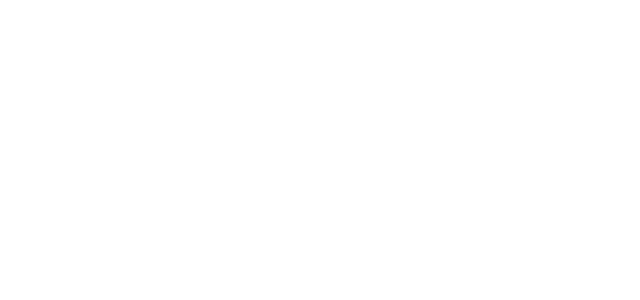
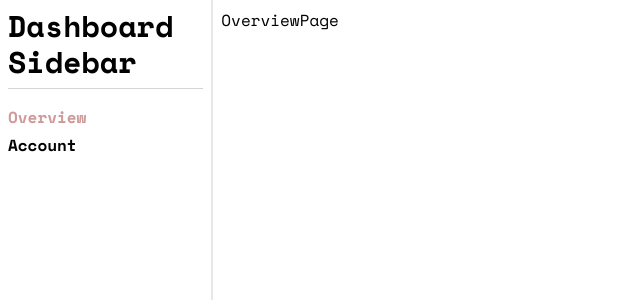
Before and after one commit to omuondzi/molly-luxe, a React (Vite) app: page /dashboard in a window 1280 px wide. Before the commit this address had no page. Shown: the top 300 px of the page, without its empty margins (0-640 px from the left). Built offline with nearby package versions, Linux system fonts and the light colour scheme.

Commit message:
Core - dashboard layout - display flex

```diff
--- /dev/null
+++ b/src/layouts/dashboard/index.tsx
@@ -0,0 +1,32 @@
+import { Outlet } from "react-router-dom";
+import DashboardSidebar from "./sidebar";
+
+const DashboardLayout = () => {
+	// side by side rendering
+	// className="grid grid-cols-6 h-screen overflow-hidden"
+	// className="py-10 px-4 col-span-5"
+	return (
+		<main className="h-screen overflow-hidden grid grid-cols-6">
+			{/* <main className=" dashboard-layout-wrapper-grid"> */}
+			{/* <main className="h-screen overflow-hidden flex"> */}
+			{/* sidebar */}
+			<section className="p-2 border-r-[2px]">
+				{/* <section className="dashboard-layout-sidebar-grid"> */}
+				{/* <section className="p-2 border-r-[2px]"> */}
+				{/* <p>side bar</p> */}
+				<DashboardSidebar />
+				{/* <p>300px</p> */}
+			</section>
+			{/* content */}
+			<section className="p-2 col-span-5">
+				{/* <section className="dashboard-layout-content-grid"> */}
+				{/* <section className="p-2 flex-1"> */}
+				{/* <p>content section</p>
+				<p>flex:1</p> */}
+				<Outlet />
+			</section>
+		</main>
+	);
+};
+
+export default DashboardLayout;
--- /dev/null
+++ b/src/layouts/dashboard/sidebar.tsx
@@ -0,0 +1,43 @@
+import clsx from "clsx";
+import { NavLink } from "react-router-dom";
+
+const NavItems = [
+	{
+		path: "/dashboard",
+		label: "Overview",
+	},
+	{
+		path: "/dashboard/account",
+		label: "Account",
+	},
+];
+
+const DashboardSidebar = () => {
+	return (
+		<nav>
+			<h4 className="font-bold text-3xl">Dashboard Sidebar</h4>
+
+			<section className="h-[1px] mt-2 mb-4 bg-[#d4d4d4]" />
+
+			<section className="flex  flex-col gap-1">
+				{NavItems.map((item, idx) => (
+					<NavLink
+						key={idx}
+						to={item.path}
+						className={({ isActive }) =>
+							clsx(
+								"font-bold",
+								isActive && "text-primary-default"
+							)
+						}
+						end
+					>
+						{item.label}
+					</NavLink>
+				))}
+			</section>
+		</nav>
+	);
+};
+
+export default DashboardSidebar;
--- a/src/layouts/landing/navbar.tsx
+++ b/src/layouts/landing/navbar.tsx
@@ -10,26 +10,25 @@
 		path: "/contact",
 		label: "Contact",
 	},
+	{
+		path: "/dashboard",
+		label: "Dashboard",
+	},
 ];
 
 const LandingNavbar = () => {
 	return (
+		// padding: 1.5rem 0; border: 0.5rem solid;
 		<nav className="py-6 border-2">
+			{/* display:flex; justify-content: space-between; align-items:center */}
 			<section className="container flex justify-between items-center">
 				<p>LandingNavbar</p>
+				{/* display : flex; gap:0.75rem ; align-items:center */}
 				<section className="flex gap-3 items-center">
 					{NavItems.map((item, idx) => (
 						<NavLink
 							key={idx}
 							to={item.path}
-							// className={({ isActive }) =>
-							// 	isActive ? "font-bold" : ""
-							// }
-							// className={({ isActive }) =>
-							// 	isActive
-							// 		? "font-bold text-primary-default"
-							// 		: "font-bold"
-							// }
 							className={({ isActive }) =>
 								clsx(
 									"font-bold",
--- a/src/pages/contact.tsx
+++ /dev/null
@@ -1,9 +0,0 @@
-const ContactPage = () => {
-	return (
-		<main className="container bg-yellow-400 min-h-screen ">
-			<p>Contact Page</p>
-		</main>
-	);
-};
-
-export default ContactPage;
--- /dev/null
+++ b/src/pages/contact/business.tsx
@@ -0,0 +1,9 @@
+const ContactBusinessPage = () => {
+	return (
+		<section className="container min-h-[50vh]  bg-yellow-400 ">
+			<p>Contact Business Page</p>
+		</section>
+	);
+};
+
+export default ContactBusinessPage;
--- /dev/null
+++ b/src/pages/contact/index.tsx
@@ -0,0 +1,23 @@
+import { NavLink, Outlet } from "react-router-dom";
+
+const ContactPage = () => {
+	return (
+		<main className="min-h-screen">
+			<section className="container min-h-[70vh] py-10 ">
+				<h4 className="font-bold text-3xl mb-4">Contact Page</h4>
+				<nav className="contact-navlinks-wrapper">
+					<NavLink to="/contact/professional">Professional</NavLink>
+					<NavLink to="/contact/business">Business</NavLink>
+				</nav>
+
+				<section className="bg-[#f5f5f5] mt-4 p-4 rounded-lg shadow-lg">
+					<h5 className="font-semibold">Content</h5>
+					{/* our children pages should render here */}
+					<Outlet />
+				</section>
+			</section>
+		</main>
+	);
+};
+
+export default ContactPage;
--- /dev/null
+++ b/src/pages/contact/professional.tsx
@@ -0,0 +1,9 @@
+const ContactProfessionalPage = () => {
+	return (
+		<section className="container min-h-[50vh]  bg-yellow-900 ">
+			<p>Contact Professional Page</p>
+		</section>
+	);
+};
+
+export default ContactProfessionalPage;
--- /dev/null
+++ b/src/pages/dashboard/account.tsx
@@ -0,0 +1,5 @@
+const AccountPage = () => {
+	return <main className="h-full bg-yellow-300">AccountPage</main>;
+};
+
+export default AccountPage;
--- /dev/null
+++ b/src/pages/dashboard/overview.tsx
@@ -0,0 +1,5 @@
+const OverviewPage = () => {
+	return <main>OverviewPage</main>;
+};
+
+export default OverviewPage;
--- /dev/null
+++ b/src/pages/not-found.tsx
@@ -0,0 +1,36 @@
+import { Link } from "react-router-dom";
+
+const NotFoundPage = () => {
+	return (
+		<main className="min-h-[80vh] flex flex-col items-center justify-center">
+			<h1 className="mb-4 text-6xl font-semibold text-red-500">404</h1>
+			<p className="mb-4 text-lg font-semibold text-primary">
+				Oops! Looks like you're lost.
+			</p>
+			<div className="animate-bounce">
+				<svg
+					className="mx-auto h-16 w-16 text-red-500"
+					fill="none"
+					viewBox="0 0 24 24"
+					stroke="currentColor"
+				>
+					<path
+						stroke-linecap="round"
+						stroke-linejoin="round"
+						stroke-width="2"
+						d="M12 19l9 2-9-18-9 18 9-2zm0 0v-8"
+					></path>
+				</svg>
+			</div>
+			<p className="mt-4 font-semibold text-gray-600">
+				Let's get you back{" "}
+				<Link to="/" className="text-primary-default underline">
+					home
+				</Link>
+				.
+			</p>
+		</main>
+	);
+};
+
+export default NotFoundPage;
--- a/src/routes.tsx
+++ b/src/routes.tsx
@@ -1,23 +1,71 @@
+// import DashboardLayout from "@layouts/dashboard";
+// import LandingLayout from "@layouts/landing";
+// import ContactPage from "@pages/contact";
+// import AccountPage from "@pages/dashboard/account";
+// import OverviewPage from "@pages/dashboard/overview";
+// import HomePage from "@pages/home";
+
+import DashboardLayout from "@layouts/dashboard";
 import LandingLayout from "@layouts/landing";
 import ContactPage from "@pages/contact";
+import ContactBusinessPage from "@pages/contact/business";
+import ContactProfessionalPage from "@pages/contact/professional";
+import AccountPage from "@pages/dashboard/account";
+import OverviewPage from "@pages/dashboard/overview";
 import HomePage from "@pages/home";
+import NotFoundPage from "@pages/not-found";
 import { useRoutes } from "react-router-dom";
 
 const Router = () => {
 	const routes = useRoutes([
 		{
+			path: "/dashboard",
+			element: <DashboardLayout />,
+			children: [
+				{
+					element: <OverviewPage />,
+					index: true,
+				},
+				{
+					element: <AccountPage />,
+					path: "account",
+				},
+			],
+		},
+
+		// home
+		{
 			path: "/",
 			element: <LandingLayout />,
 			children: [
 				{
+					element: <HomePage />,
 					index: true,
-					element: <HomePage />,
 				},
+				// contact
 				{
 					path: "/contact",
 					element: <ContactPage />,
+					children: [
+						// business
+						{
+							path: "/contact/business",
+							element: <ContactBusinessPage />,
+						},
+						// professional
+						{
+							path: "/contact/professional",
+							element: <ContactProfessionalPage />,
+						},
+					],
 				},
 			],
+		},
+
+		// not found page
+		{
+			path: "*",
+			element: <NotFoundPage />,
 		},
 	]);
 
--- a/src/styles/globals.css
+++ b/src/styles/globals.css
@@ -20,3 +20,49 @@
 		width: 95%;
 	}
 }
+
+.contact-navlinks-wrapper {
+	display: flex;
+	gap: 2rem;
+	/* flex-direction: column; */
+	/* justify-content: space-between;
+	align-items: center; */
+}
+
+/* displat types - flex, grid */
+
+.dashboard-layout-wrapper {
+	height: 100vh;
+	overflow: hidden;
+	display: flex;
+}
+
+.dashboard-layout-sidebar {
+	padding: 0.5rem;
+	border-right: 2px dotted #dadada;
+	width: 300px;
+}
+
+.dashboard-layout-content {
+	padding: 0.5rem;
+	flex: 1;
+}
+
+/* grid display */
+
+.dashboard-layout-wrapper-grid {
+	height: 100vh;
+	overflow: hidden;
+	display: grid;
+	/* define the space occupied by our children */
+	grid-template-columns: 1fr 5fr;
+}
+
+.dashboard-layout-sidebar-grid {
+	padding: 0.5rem;
+	border-right: 2px dotted #dadada;
+}
+
+.dashboard-layout-content-grid {
+	padding: 0.5rem;
+}
```
